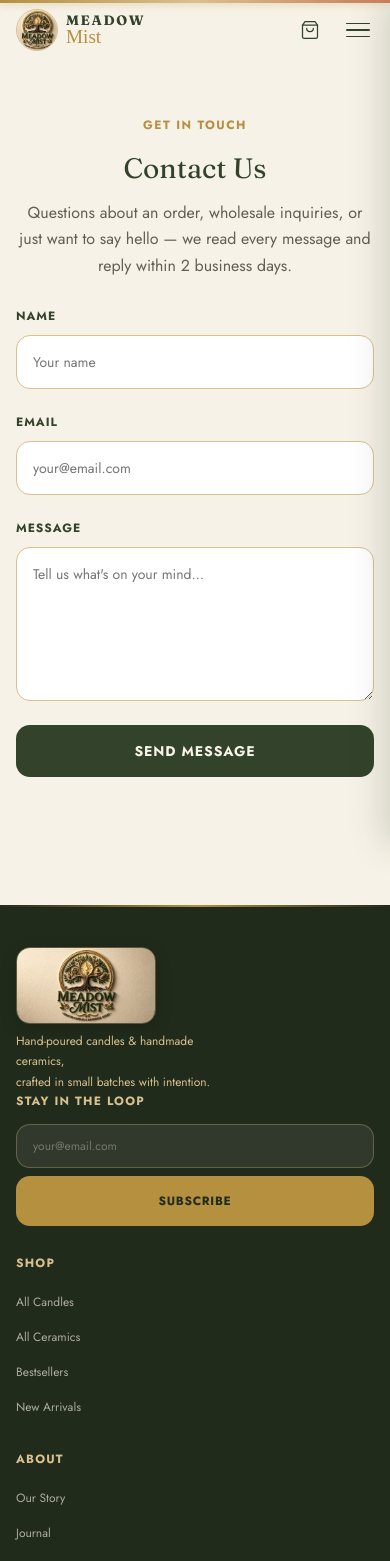
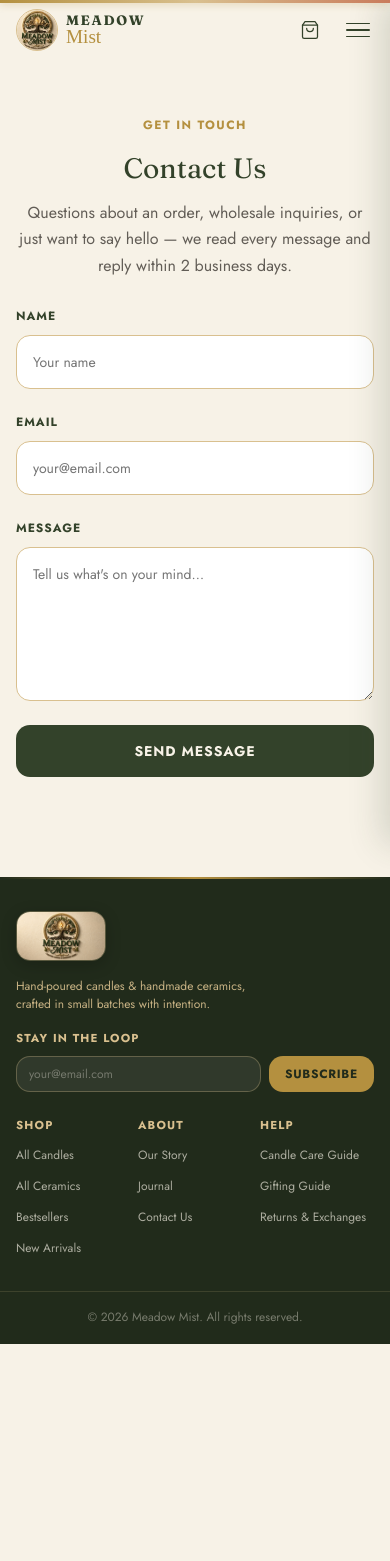
Before and after one commit to ADI-2707/meedowmist, a Next.js app: page /contact in a window 390 px wide. Shown: the top 1561 px of the page. After the commit the page ends 1344 px from the top, so only its background shows below. Built offline with nearby package versions, Linux system fonts and the light colour scheme; a web font is replaced by a local one.

Commit message:
style: compact professional mobile footer layout with 3 side-by-side link columns and refined logo size

```diff
--- a/src/components/Footer/Footer.module.css
+++ b/src/components/Footer/Footer.module.css
@@ -2,7 +2,7 @@
   background-color: var(--color-forest-deep);
   color: var(--color-canvas);
   padding-top: 0;
-  margin-top: var(--space-24);
+  margin-top: clamp(var(--space-12), 6vw, var(--space-24));
 }
 
 .topBorder {
@@ -12,10 +12,16 @@
 
 .inner {
   display: grid;
-  grid-template-columns: 1.4fr 1fr;
-  gap: var(--space-16);
-  padding-block: var(--space-16) var(--space-12);
+  grid-template-columns: 1.3fr 1fr;
+  gap: clamp(var(--space-8), 4vw, var(--space-16));
+  padding-block: clamp(var(--space-8), 4vw, var(--space-16)) var(--space-8);
   align-items: start;
+}
+
+.brand {
+  display: flex;
+  flex-direction: column;
+  gap: var(--space-4);
 }
 
 .footerLogoLink {
@@ -24,54 +30,34 @@
 }
 
 .footerLogoImg {
-  width: 140px;
+  width: clamp(90px, 22vw, 130px);
   height: auto;
   border-radius: var(--radius-md);
   box-shadow: 0 4px 16px rgba(0, 0, 0, 0.2);
   border: 1px solid rgba(217, 192, 143, 0.3);
 }
 
-.brandName {
-  display: flex;
-  flex-direction: column;
-  line-height: 1;
-}
-
-.brandMeadow {
-  font-family: var(--font-display);
-  font-size: 1.1rem;
-  font-weight: 700;
-  letter-spacing: 0.14em;
-  color: var(--color-canvas);
-  text-transform: uppercase;
-}
-
-.brandMist {
-  font-family: var(--font-script);
-  font-size: 1.8rem;
-  color: var(--color-gold);
-  line-height: 1.1;
-}
-
 .tagline {
   font-family: var(--font-body);
   font-size: var(--text-caption);
   color: var(--color-gold-soft);
-  line-height: 1.7;
-  max-width: 28ch;
+  line-height: 1.5;
+  max-width: 32ch;
+  opacity: 0.9;
 }
 
 /* Newsletter */
 .newsletter {
   display: flex;
   flex-direction: column;
-  gap: var(--space-3);
-  max-width: 360px;
+  gap: var(--space-2);
+  max-width: 340px;
+  width: 100%;
 }
 
 .newsletterLabel {
   font-family: var(--font-body);
-  font-size: var(--text-caption);
+  font-size: 0.72rem;
   font-weight: 700;
   text-transform: uppercase;
   letter-spacing: 0.1em;
@@ -87,11 +73,13 @@
 .inputRow {
   display: flex;
   gap: var(--space-2);
+  width: 100%;
 }
 
 .input {
   flex: 1;
-  padding: var(--space-3) var(--space-4);
+  min-width: 0;
+  padding: var(--space-2) var(--space-3);
   background-color: rgba(255, 255, 255, 0.07);
   border: 1.5px solid rgba(217, 192, 143, 0.3);
   border-radius: var(--radius-md);
@@ -115,7 +103,7 @@
 }
 
 .submitBtn {
-  padding: var(--space-3) var(--space-6);
+  padding: var(--space-2) var(--space-4);
   background-color: var(--color-gold);
   color: var(--color-forest-deep);
   border: none;
@@ -130,11 +118,19 @@
   transition: background-color var(--duration-fast), transform var(--duration-fast);
 }
 
-.submitBtn:hover {
-  background-color: var(--color-gold-soft);
+@media (hover: hover) {
+  .submitBtn:hover {
+    background-color: var(--color-gold-soft);
+  }
 }
 
-.submitBtn:active { transform: scale(0.97); }
+@media (hover: none) {
+  .submitBtn:active {
+    transform: scale(0.96);
+    background-color: var(--color-gold-soft);
+  }
+}
+
 .submitBtn:disabled { opacity: 0.6; cursor: wait; }
 
 .errorMsg {
@@ -152,24 +148,24 @@
 /* Nav columns */
 .navCols {
   display: grid;
-  grid-template-columns: repeat(3, 1fr);
-  gap: var(--space-8);
+  grid-template-columns: repeat(3, minmax(0, 1fr));
+  gap: var(--space-4);
 }
 
 .navTitle {
   font-family: var(--font-body);
-  font-size: var(--text-caption);
+  font-size: 0.72rem;
   font-weight: 700;
   text-transform: uppercase;
   letter-spacing: 0.1em;
   color: var(--color-gold-soft);
-  margin-bottom: var(--space-4);
+  margin-bottom: var(--space-2);
 }
 
 .navList {
   display: flex;
   flex-direction: column;
-  gap: var(--space-3);
+  gap: var(--space-2);
 }
 
 .navLink {
@@ -178,22 +174,32 @@
   color: rgba(247, 242, 231, 0.65);
   text-decoration: none;
   transition: color var(--duration-fast);
+  display: inline-block;
 }
 
-.navLink:hover {
-  color: var(--color-gold);
+@media (hover: hover) {
+  .navLink:hover {
+    color: var(--color-gold);
+  }
+}
+
+@media (hover: none) {
+  .navLink:active {
+    color: var(--color-gold);
+    opacity: 0.85;
+  }
 }
 
 /* Bottom bar */
 .bottomBar {
   border-top: 1px solid rgba(217, 192, 143, 0.15);
-  padding-block: var(--space-6);
+  padding-block: var(--space-4);
 }
 
 .copyright {
   font-family: var(--font-body);
-  font-size: var(--text-caption);
-  color: rgba(247, 242, 231, 0.3);
+  font-size: 0.75rem;
+  color: rgba(247, 242, 231, 0.4);
   text-align: center;
 }
 
@@ -201,11 +207,12 @@
 @media (max-width: 768px) {
   .inner {
     grid-template-columns: 1fr;
-    gap: var(--space-12);
+    gap: var(--space-6);
   }
 
   .navCols {
-    grid-template-columns: repeat(2, 1fr);
+    grid-template-columns: repeat(3, minmax(0, 1fr));
+    gap: var(--space-3);
   }
 
   .newsletter {
@@ -215,16 +222,11 @@
 
 @media (max-width: 480px) {
   .navCols {
-    grid-template-columns: 1fr;
-    gap: var(--space-8);
+    grid-template-columns: repeat(3, minmax(0, 1fr));
+    gap: var(--space-2);
   }
 
-  .inputRow {
-    flex-direction: column;
-  }
-
-  .submitBtn {
-    width: 100%;
-    padding-block: var(--space-4);
+  .navLink {
+    font-size: 0.75rem;
   }
 }
```
